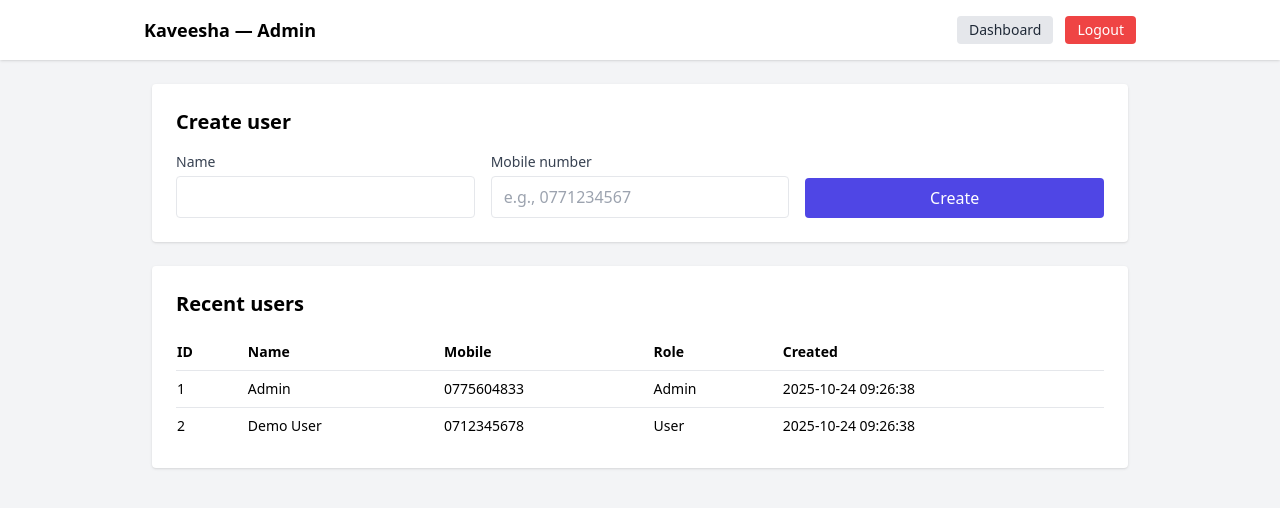
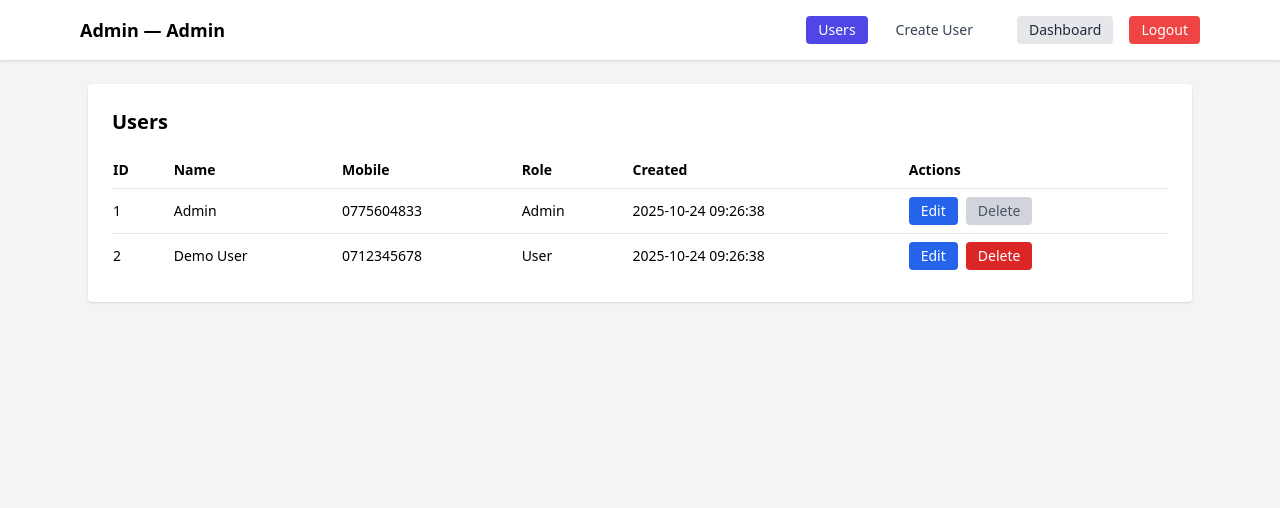
Before and after one commit to IT22215574/Kaveesha, a PHP site: page /admin.php in a window 1280 px wide. Shown: the top 508 px of the page. Run offline with PHP 8.4, Linux system fonts and the light colour scheme; the visitor is signed in with stand-in values (Sample User, id 1); data comes from the database, SQL or seed files in the repository; some libraries are stand-ins or nearby versions.

Commit message:
crud for users

```diff
--- a/admin.php
+++ b/admin.php
@@ -2,35 +2,13 @@
 require_once __DIR__ . '/config.php';
 require_admin();
 
+// Fetch users list (Users page)
+$users = db()->query('SELECT id, username, mobile_number, is_admin, created_at FROM users ORDER BY created_at DESC LIMIT 100')->fetchAll();
 $flash = '';
-$success = '';
-
-// Handle create user form submission
-if ($_SERVER['REQUEST_METHOD'] === 'POST') {
-    $name = isset($_POST['username']) ? trim($_POST['username']) : '';
-    $mobile = isset($_POST['mobile']) ? trim($_POST['mobile']) : '';
-
-    if ($name === '' || $mobile === '') {
-        $flash = 'Please enter both name and mobile number.';
-    } elseif (!preg_match('/^[0-9\s+\-()]{7,}$/', $mobile)) {
-        $flash = 'Please enter a valid mobile number.';
-    } else {
-        try {
-            $stmt = db()->prepare('INSERT INTO users (username, mobile_number) VALUES (?, ?)');
-            $stmt->execute([$name, $mobile]);
-            $success = 'User created successfully.';
-        } catch (PDOException $e) {
-            if ((int)$e->errorInfo[1] === 1062) { // duplicate entry
-                $flash = 'A user with that mobile number or username already exists.';
-            } else {
-                $flash = 'Failed to create user. Please try again.';
-            }
-        }
-    }
+if (!empty($_SESSION['flash'])) {
+  $flash = (string)$_SESSION['flash'];
+  unset($_SESSION['flash']);
 }
-
-// Fetch users list (basic list for visibility)
-$users = db()->query('SELECT id, username, mobile_number, is_admin, created_at FROM users ORDER BY created_at DESC LIMIT 100')->fetchAll();
 ?>
 <!doctype html>
 <html lang="en">
@@ -41,42 +19,16 @@ $users = db()->query('SELECT id, username, mobile_number, is_admin, created_at F
   <script src="https://cdn.tailwindcss.com"></script>
 </head>
 <body class="bg-gray-100 min-h-screen">
-  <nav class="bg-white shadow">
-    <div class="max-w-5xl mx-auto px-4 py-4 flex justify-between items-center">
-      <div class="text-lg font-semibold">Kaveesha — Admin</div>
-      <div class="flex items-center space-x-3">
-        <a href="/Kaveesha/dashboard.php" class="text-sm bg-gray-200 text-gray-800 px-3 py-1 rounded">Dashboard</a>
-        <a href="/Kaveesha/logout.php" class="text-sm bg-red-500 text-white px-3 py-1 rounded">Logout</a>
+  <?php include __DIR__ . '/includes/admin_nav.php'; ?>
+
+  <main class="max-w-6xl mx-auto p-6 space-y-6">
+    <?php if ($flash): ?>
+      <div class="bg-green-100 text-green-800 px-4 py-3 rounded">
+        <?= htmlspecialchars($flash) ?>
       </div>
-    </div>
-  </nav>
-
-  <main class="max-w-5xl mx-auto p-6 space-y-6">
+    <?php endif; ?>
     <section class="bg-white rounded shadow p-6">
-      <h2 class="text-xl font-semibold mb-4">Create user</h2>
-      <?php if ($flash): ?>
-        <div class="mb-4 p-3 bg-red-100 text-red-700 rounded"><?= htmlspecialchars($flash) ?></div>
-      <?php endif; ?>
-      <?php if ($success): ?>
-        <div class="mb-4 p-3 bg-green-100 text-green-800 rounded"><?= htmlspecialchars($success) ?></div>
-      <?php endif; ?>
-      <form method="post" class="grid grid-cols-1 md:grid-cols-3 gap-4">
-        <div>
-          <label class="block text-sm font-medium text-gray-700">Name</label>
-          <input name="username" required class="mt-1 block w-full px-3 py-2 border rounded focus:outline-none focus:ring-2 focus:ring-indigo-500" />
-        </div>
-        <div>
-          <label class="block text-sm font-medium text-gray-700">Mobile number</label>
-          <input name="mobile" type="tel" inputmode="numeric" pattern="[0-9\s+\-()]{7,}" placeholder="e.g., 0771234567" required class="mt-1 block w-full px-3 py-2 border rounded focus:outline-none focus:ring-2 focus:ring-indigo-500" />
-        </div>
-        <div class="flex items-end">
-          <button type="submit" class="w-full py-2 px-4 bg-indigo-600 text-white rounded hover:bg-indigo-700">Create</button>
-        </div>
-      </form>
-    </section>
-
-    <section class="bg-white rounded shadow p-6">
-      <h2 class="text-xl font-semibold mb-4">Recent users</h2>
+      <h2 class="text-xl font-semibold mb-4">Users</h2>
       <div class="overflow-x-auto">
         <table class="min-w-full text-sm">
           <thead>
@@ -86,6 +38,7 @@ $users = db()->query('SELECT id, username, mobile_number, is_admin, created_at F
               <th class="py-2 pr-4">Mobile</th>
               <th class="py-2 pr-4">Role</th>
               <th class="py-2 pr-4">Created</th>
+              <th class="py-2 pr-4">Actions</th>
             </tr>
           </thead>
           <tbody>
@@ -96,6 +49,16 @@ $users = db()->query('SELECT id, username, mobile_number, is_admin, created_at F
                 <td class="py-2 pr-4"><?= htmlspecialchars($u['mobile_number']) ?></td>
                 <td class="py-2 pr-4"><?= !empty($u['is_admin']) ? 'Admin' : 'User' ?></td>
                 <td class="py-2 pr-4"><?= htmlspecialchars($u['created_at']) ?></td>
+                <td class="py-2 pr-4">
+                  <div class="flex items-center gap-2">
+                    <a href="/Kaveesha/admin_user_edit.php?id=<?= (int)$u['id'] ?>" class="inline-block px-3 py-1 bg-blue-600 text-white rounded hover:bg-blue-700">Edit</a>
+                    <form action="/Kaveesha/admin_user_delete.php" method="post" onsubmit="return confirm('Delete this user? This cannot be undone.');">
+                      <input type="hidden" name="id" value="<?= (int)$u['id'] ?>">
+                      <?php $isSelf = isset($_SESSION['user_id']) && ((int)$_SESSION['user_id'] === (int)$u['id']); ?>
+                      <button type="submit" class="px-3 py-1 rounded <?= $isSelf ? 'bg-gray-300 text-gray-600 cursor-not-allowed' : 'bg-red-600 text-white hover:bg-red-700' ?>" <?= $isSelf ? 'disabled' : '' ?>>Delete</button>
+                    </form>
+                  </div>
+                </td>
               </tr>
             <?php endforeach; ?>
           </tbody>
--- /dev/null
+++ b/includes/admin_nav.php
@@ -0,0 +1,85 @@
+<?php
+// Admin nav partial — include from admin pages after calling require_admin()
+$current = basename($_SERVER['PHP_SELF']);
+$isUsers = in_array($current, ['admin.php', 'admin_users.php'], true);
+$isCreate = ($current === 'admin_create_user.php');
+
+if (!function_exists('nav_link_classes')) {
+    function nav_link_classes($active) {
+        $base = 'text-sm px-3 py-1 rounded transition-colors';
+        return $active
+            ? $base . ' bg-indigo-600 text-white'
+            : $base . ' text-gray-700 hover:bg-gray-100';
+    }
+}
+
+// Fetch live admin name from DB so changes reflect immediately
+$adminName = isset($_SESSION['user']) ? (string)$_SESSION['user'] : 'Admin';
+if (!empty($_SESSION['user_id'])) {
+  try {
+    $stmt = db()->prepare('SELECT username FROM users WHERE id = ? LIMIT 1');
+    $stmt->execute([(int)$_SESSION['user_id']]);
+    $row = $stmt->fetch();
+    if ($row && isset($row['username']) && $row['username'] !== '') {
+      $adminName = (string)$row['username'];
+    }
+  } catch (Throwable $e) {
+    // Fallback to session name on any error
+  }
+}
+?>
+<nav class="bg-white shadow">
+  <div class="max-w-6xl mx-auto px-4 py-4 flex items-center justify-between">
+  <!-- Admin name + role (live from DB) -->
+  <div class="text-lg font-semibold"><?= htmlspecialchars($adminName) ?> — Admin</div>
+
+    <!-- Desktop nav -->
+    <div class="hidden md:flex items-center space-x-8">
+      <div class="flex items-center space-x-4">
+        <a href="/Kaveesha/admin.php" class="<?= nav_link_classes($isUsers) ?>">Users</a>
+        <a href="/Kaveesha/admin_create_user.php" class="<?= nav_link_classes($isCreate) ?>">Create User</a>
+      </div>
+      <div class="flex items-center space-x-4">
+        <a href="/Kaveesha/dashboard.php" class="text-sm bg-gray-200 text-gray-800 px-3 py-1 rounded">Dashboard</a>
+        <a href="/Kaveesha/logout.php" class="text-sm bg-red-500 text-white px-3 py-1 rounded">Logout</a>
+      </div>
+    </div>
+
+    <!-- Mobile hamburger -->
+    <button id="adminNavToggle" class="md:hidden inline-flex items-center justify-center p-2 rounded hover:bg-gray-100 focus:outline-none focus:ring-2 focus:ring-indigo-500" aria-controls="adminMobileMenu" aria-expanded="false" aria-label="Open menu">
+      <svg class="h-6 w-6 text-gray-700" xmlns="http://www.w3.org/2000/svg" fill="none" viewBox="0 0 24 24" stroke="currentColor">
+        <path stroke-linecap="round" stroke-linejoin="round" stroke-width="2" d="M4 6h16M4 12h16M4 18h16" />
+      </svg>
+    </button>
+  </div>
+
+  <!-- Mobile menu -->
+  <div id="adminMobileMenu" class="md:hidden hidden border-t border-gray-200">
+    <div class="px-4 py-4 space-y-3">
+      <a href="/Kaveesha/admin.php" class="block w-full <?= $isUsers ? 'bg-indigo-600 text-white' : 'text-gray-700 hover:bg-gray-100' ?> px-3 py-2 rounded">Users</a>
+      <a href="/Kaveesha/admin_create_user.php" class="block w-full <?= $isCreate ? 'bg-indigo-600 text-white' : 'text-gray-700 hover:bg-gray-100' ?> px-3 py-2 rounded">Create User</a>
+      <div class="pt-2 mt-2 border-t border-gray-200 flex items-center space-x-2">
+        <a href="/Kaveesha/dashboard.php" class="flex-1 text-center bg-gray-200 text-gray-800 px-3 py-2 rounded">Dashboard</a>
+        <a href="/Kaveesha/logout.php" class="flex-1 text-center bg-red-500 text-white px-3 py-2 rounded">Logout</a>
+      </div>
+    </div>
+  </div>
+</nav>
+
+<script>
+  (function(){
+    const btn = document.getElementById('adminNavToggle');
+    const menu = document.getElementById('adminMobileMenu');
+    if (!btn || !menu) return;
+    btn.addEventListener('click', function(){
+      const isHidden = menu.classList.contains('hidden');
+      if (isHidden) {
+        menu.classList.remove('hidden');
+        btn.setAttribute('aria-expanded', 'true');
+      } else {
+        menu.classList.add('hidden');
+        btn.setAttribute('aria-expanded', 'false');
+      }
+    });
+  })();
+  </script>
--- a/setup.sql
+++ b/setup.sql
@@ -14,6 +14,7 @@ CREATE TABLE `users` (
   `password_hash` VARCHAR(255) NULL,
   `is_admin` TINYINT(1) NOT NULL DEFAULT 0,
   `created_at` TIMESTAMP NOT NULL DEFAULT CURRENT_TIMESTAMP,
+  `updated_at` TIMESTAMP NOT NULL DEFAULT CURRENT_TIMESTAMP ON UPDATE CURRENT_TIMESTAMP,
   PRIMARY KEY (`id`),
   UNIQUE KEY `uniq_username` (`username`),
   UNIQUE KEY `uniq_mobile` (`mobile_number`)
```
Also changed, not shown: admin_create_user.php (added, +68 -0 lines), admin_user_delete.php (added, +53 -0 lines), admin_user_edit.php (added, +88 -0 lines).
